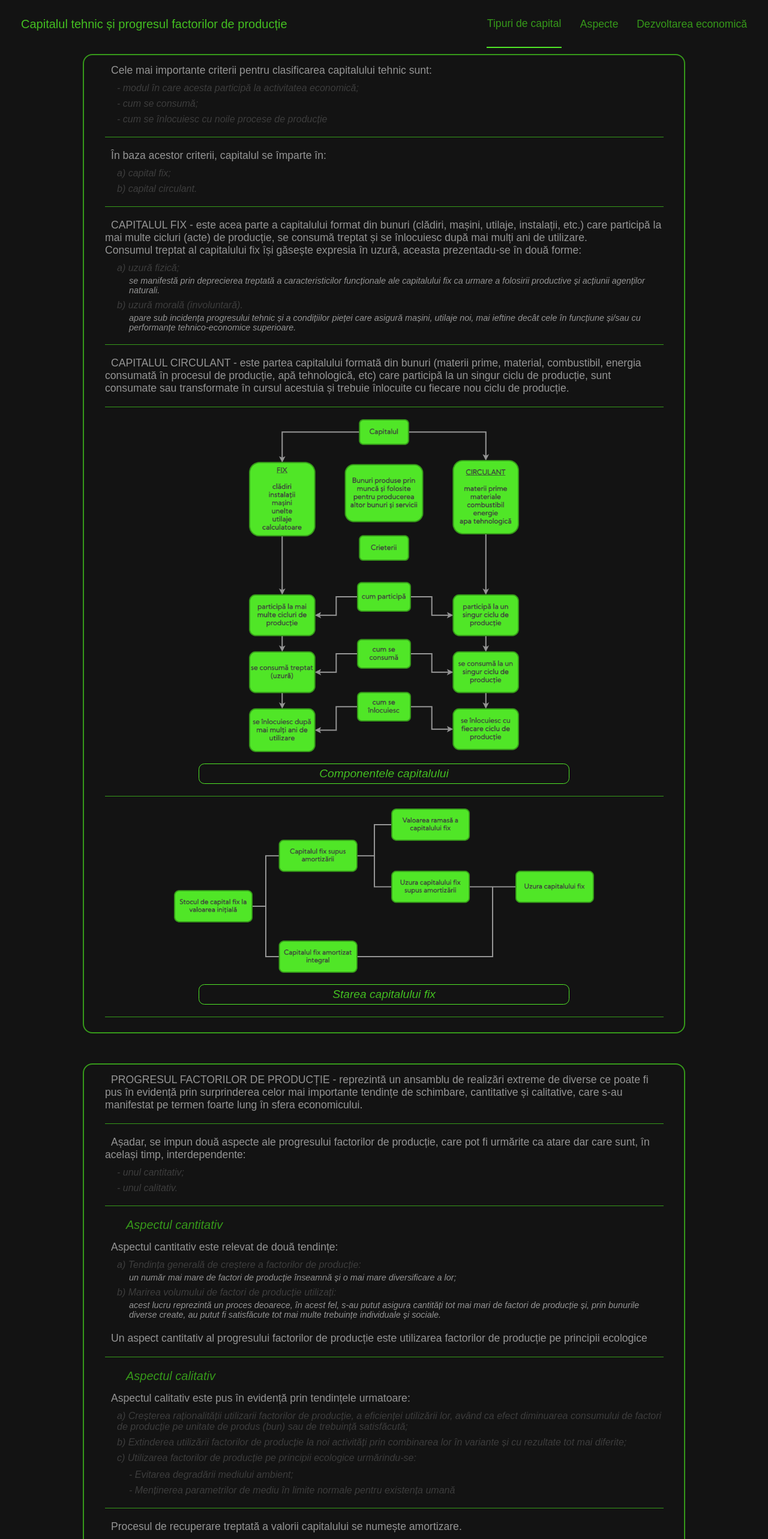
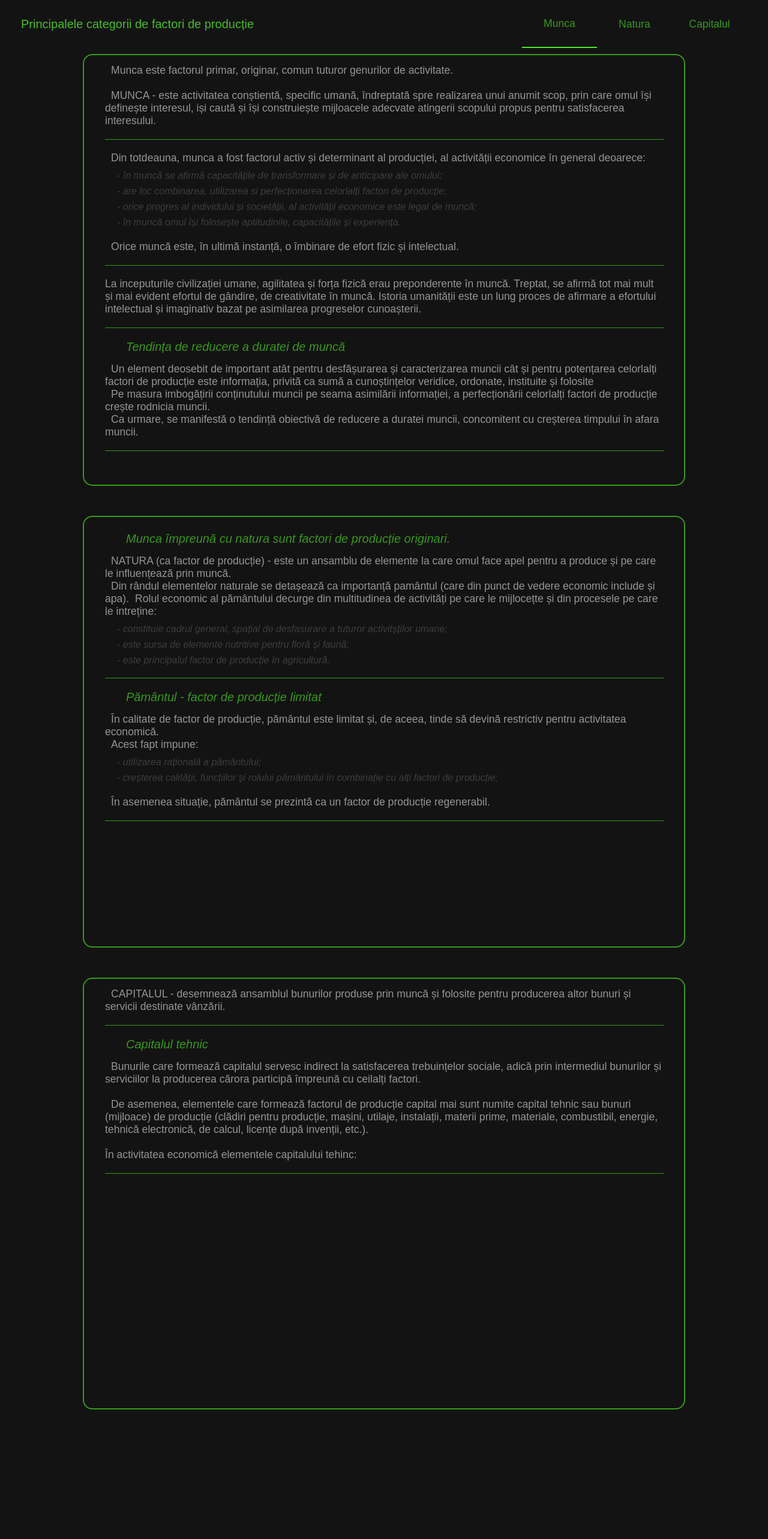
Before and after one commit to TheAncientOwl/progresul-fdp-react, a React (Create React App) app: page / in a window 1280 px wide. Shown: the top 2566 px of the page at 60% size. After the commit the page ends 2410 px from the top, so only its background shows below. Built offline with nearby package versions, Linux system fonts and the light colour scheme.

Commit message:
added 'Capitalul'.

```diff
--- a/src/components/sections/SectionsConfig.js
+++ b/src/components/sections/SectionsConfig.js
@@ -1,8 +1,25 @@
+import Munca from './principalele-categorii-de-fdp/Munca';
+import Natura from './principalele-categorii-de-fdp/Natura';
+import Capitalul from './principalele-categorii-de-fdp/Capitalul';
+
+import TipuriDeCapital from './capitalul-tehnic-si-progresul-fdp/TipuriDeCapital';
 import Aspecte from './capitalul-tehnic-si-progresul-fdp/Aspecte';
 import DezvoltareaEconomica from './capitalul-tehnic-si-progresul-fdp/DezvoltareaEconomica';
-import TipuriDeCapital from './capitalul-tehnic-si-progresul-fdp/TipuriDeCapital';
 
 const SectionsConfig = [
+  {
+    title: 'Principalele categorii de factori de producție',
+    items: [
+      { title: 'Munca', to: 'munca' },
+      { title: 'Natura', to: 'natura' },
+      { title: 'Capitalul', to: 'capitalul' },
+    ],
+    contents: [
+      <Munca key={0} id={'munca'} />,
+      <Natura key={1} id={'natura'} />,
+      <Capitalul key={2} id={'capitalul'} />,
+    ],
+  },
   {
     title: 'Capitalul tehnic și progresul factorilor de producție',
     items: [
--- /dev/null
+++ b/src/components/sections/principalele-categorii-de-fdp/Capitalul.js
@@ -0,0 +1,51 @@
+import React from 'react';
+import PropTypes from 'prop-types';
+import ContentSection from '../../content';
+import {
+  Divider,
+  Paragraph,
+  ParagraphIndent,
+  SectionList,
+  SectionListItem,
+  SectionSubTitle,
+  SectionTitle,
+} from '../../content/ContentElements';
+
+export default function Capitalul({ id }) {
+  return (
+    <ContentSection id={id}>
+      <SectionTitle>Capitalul</SectionTitle>
+      <Paragraph>
+        <ParagraphIndent />
+        CAPITALUL - desemnează ansamblul bunurilor produse prin muncă și folosite pentru producerea altor bunuri și
+        servicii destinate vânzării.
+      </Paragraph>
+      <Divider />
+      <SectionSubTitle>Capitalul tehnic</SectionSubTitle>
+      <Paragraph>
+        <ParagraphIndent />
+        Bunurile care formează capitalul servesc indirect la satisfacerea trebuințelor sociale, adică prin intermediul
+        bunurilor și serviciilor la producerea cărora participă împreună cu ceilalți factori.
+        <br />
+        <br />
+        <ParagraphIndent />
+        De asemenea, elementele care formează factorul de producție capital mai sunt numite capital tehnic sau bunuri
+        (mijloace) de producție (clădiri pentru producție, mașini, utilaje, instalații, materii prime, materiale,
+        combustibil, energie, tehnică electronică, de calcul, licențe după invenții, etc.).
+        <br />
+        <br />
+        În activitatea economică elementele capitalului tehinc:
+        <SectionList>
+          {['', '', ''].map((item, index) => (
+            <SectionListItem key={index}>{item}</SectionListItem>
+          ))}
+        </SectionList>
+      </Paragraph>
+      <Divider />
+    </ContentSection>
+  );
+}
+
+Capitalul.propTypes = {
+  id: PropTypes.string.isRequired,
+};
```
